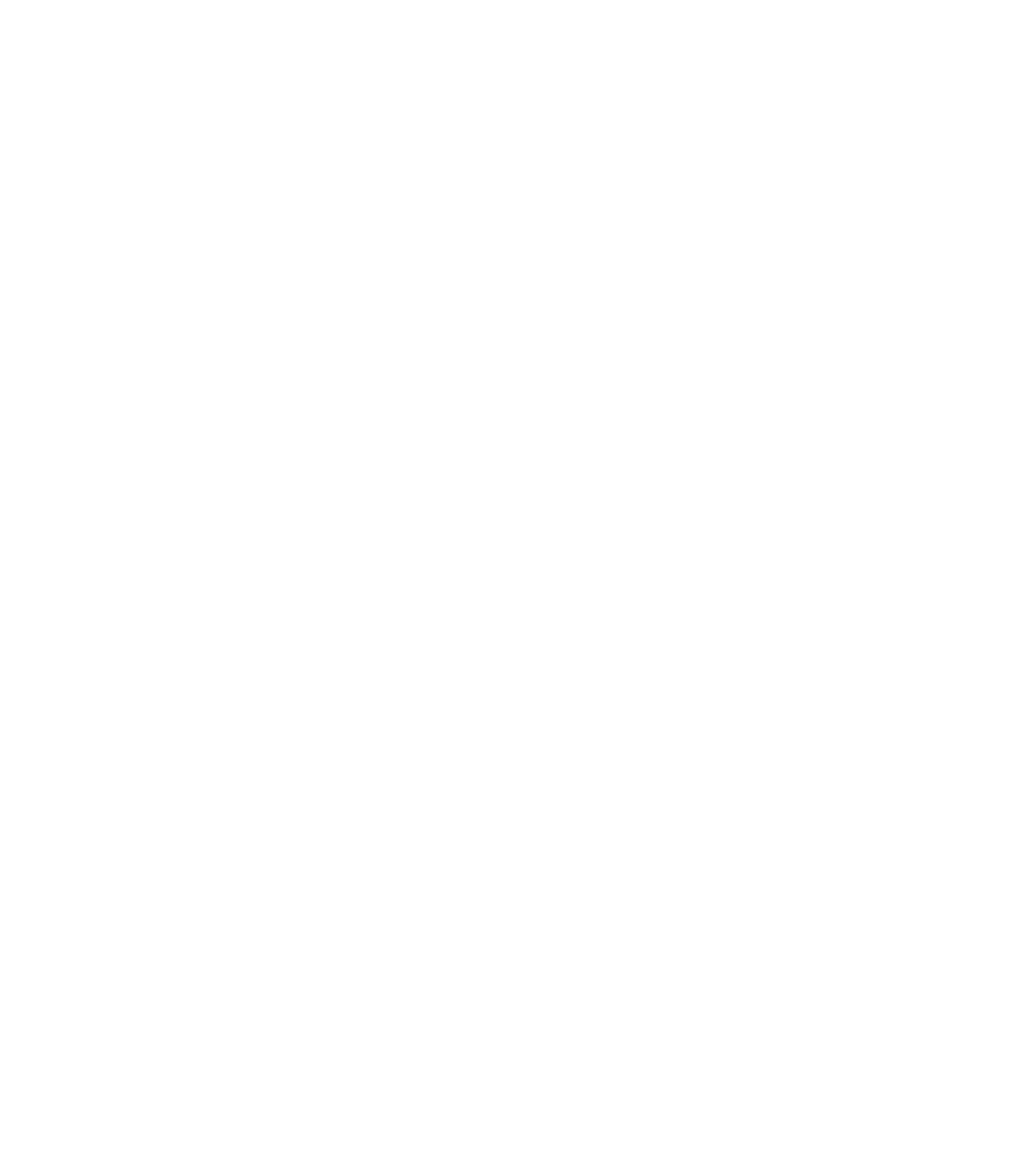
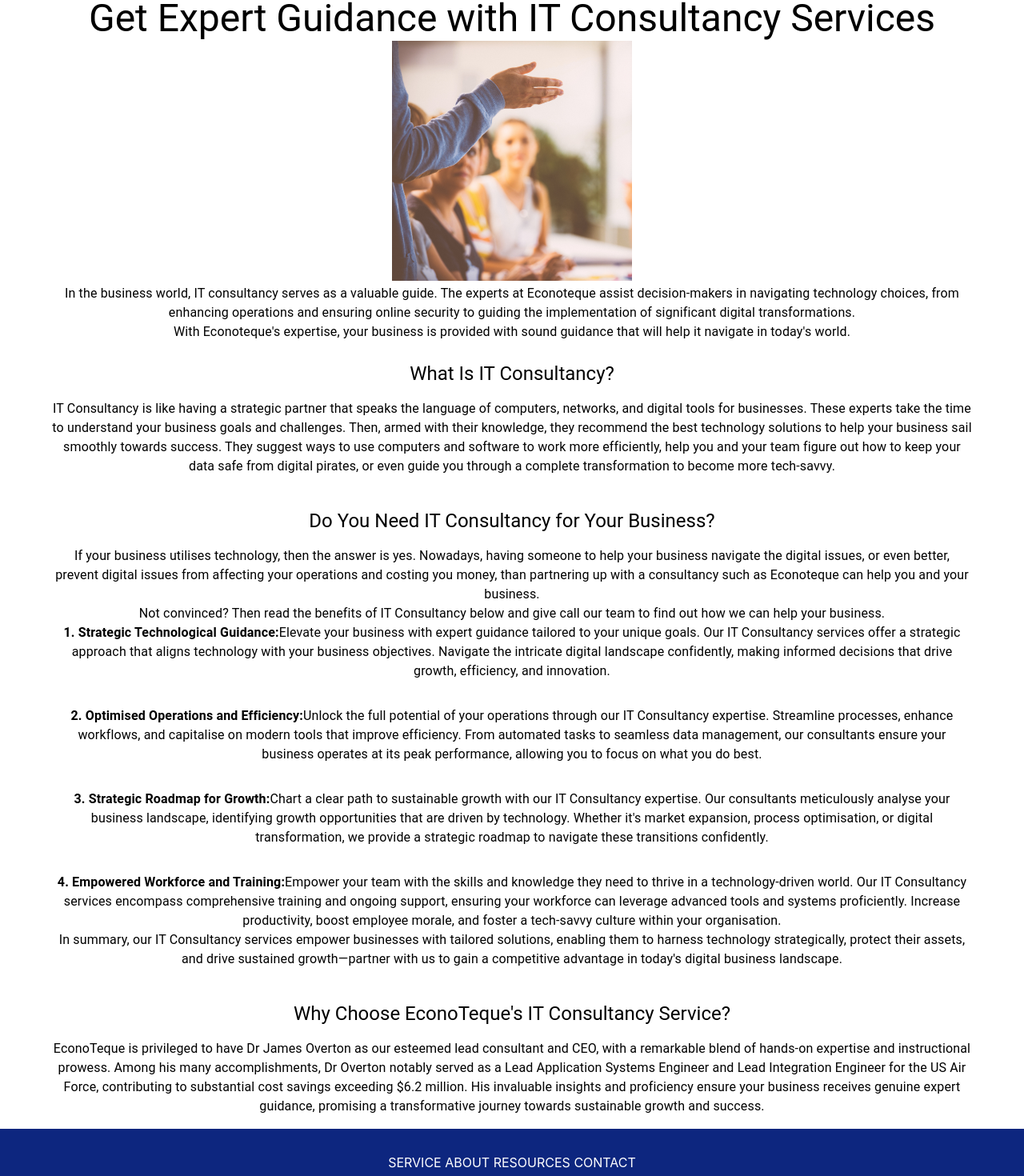
Before and after one commit to kgauzampe/econo, a React (Create React App) app: page /Service3 in a window 1280 px wide. Before the commit this address had no page. Shown: the part 97-1567 px from the top of the page at 80% size. Before the commit the page ends 800 px from the top, so only its background shows below. Built offline with nearby package versions, Linux system fonts and the light colour scheme.

Commit message:
All Service pages added

```diff
--- a/src/App.js
+++ b/src/App.js
@@ -1,8 +1,12 @@
 import { BrowserRouter as Router, Route, Routes } from 'react-router-dom';
 import Navbar from './Components/Navigation/Navigation/Nav';
 import Home from './Components/Home/home';
-import Service1 from './Components/Service1/Service1'
+import Service1 from './Components/Service1/Service1';
+import Service2 from './Components/Service2/Service2';
+// import Service3 from './Components/Service3/Service3';
+import Service4 from './Components/Service4/Service4';
 import './App.css';
+import Service3 from './Components/Service3/Service3';
 
 function App() {
 
@@ -13,6 +17,9 @@
         <Routes>
         <Route path="/" element={<Home />} />
         <Route path="/Service1" element={<Service1/>} />
+        <Route path="/Service2" element={<Service2/>} />
+        <Route path="/Service3" element={<Service3/>} />
+        <Route path="/Service4" element={<Service4/>} />
         </Routes>
       </div>
     </Router>
--- a/src/Components/Serv2Card/Serv2Card.js
+++ b/src/Components/Serv2Card/Serv2Card.js
@@ -4,9 +4,9 @@
 
 const Serv2Card = () => {
   return (
-    <Link to="/Service1" style={{ textDecoration: 'none', color: 'inherit' }}>
+    <Link to="/Service2" style={{ textDecoration: 'none', color: 'inherit' }}>
       <Card2
-        title="Software QA Training"
+        title="IT Training"
         imageUrl="path_to_image.jpg"
       />
     </Link>
--- a/src/Components/Serv3Card/Serv3Card.js
+++ b/src/Components/Serv3Card/Serv3Card.js
@@ -4,9 +4,9 @@
 
 const Serv3Card = () => {
   return (
-    <Link to="/Service1" style={{ textDecoration: 'none', color: 'inherit' }}>
+    <Link to="/Service3" style={{ textDecoration: 'none', color: 'inherit' }}>
       <Card3
-        title="Software QA Training"
+        title="IT Consultancy"
         imageUrl="path_to_image.jpg"
       />
     </Link>
--- a/src/Components/Serv4Card/Serv4Card.js
+++ b/src/Components/Serv4Card/Serv4Card.js
@@ -4,7 +4,7 @@
 
 const Serv4Card = () => {
   return (
-    <Link to="/Service1" style={{ textDecoration: 'none', color: 'inherit' }}>
+    <Link to="/Service4" style={{ textDecoration: 'none', color: 'inherit' }}>
       <Card4
         title="Software QA Training"
         imageUrl="path_to_image.jpg"
--- a/src/Components/Service1/Service1.js
+++ b/src/Components/Service1/Service1.js
@@ -23,7 +23,7 @@
                         Unlock the potential of your software quality assurance with EconoTeque's comprehensive Software QA Training program.
                         Designed to equip businesses with top-tier QA skills, our training options cater to diverse needs, including both onsite
                         and online formats.
-
+                            <br/>
                         By investing in Software QA training, you empower your technical workforce to ensure impeccable software quality
                         , setting the stage for enhanced operational excellence, innovative product development, heightened competitiveness,
                         and a robust foundation for sustained growth.
--- a/src/Components/Service2/Service2.js
+++ b/src/Components/Service2/Service2.js
@@ -1,5 +1,5 @@
 import React, { useState } from "react";
-import "./Service1.css";
+import "./Service2.css";
 import Navbar from "../Navigation/Navigation/Nav";
 import Footer from "../Footer/footer";
 import Button from '@mui/material/Button';
@@ -8,7 +8,7 @@
 import Serv1 from '../../Images/card1.png'
 
 
-const Service1 = () => {
+const Service2 = () => {
 
     return (
         <div className="Service1">
@@ -73,4 +73,4 @@
     )
 }
 
-export default Service1;
+export default Service2;
--- a/src/Components/Service3/Service3.js
+++ b/src/Components/Service3/Service3.js
@@ -1,5 +1,5 @@
 import React, { useState } from "react";
-import "./Service1.css";
+import "./Service3.css";
 import Navbar from "../Navigation/Navigation/Nav";
 import Footer from "../Footer/footer";
 import Button from '@mui/material/Button';
@@ -8,73 +8,107 @@
 import Serv1 from '../../Images/card1.png'
 
 
-const Service1 = () => {
+const Service3 = () => {
 
     return (
         <div className="Service1">
-            <Navbar/>
+            <Navbar />
             <Container>
                 <div className="Service1-content">
                     <Typography variant="h3" component="h3" className="Serv1">
-                    Help Your TeamMaster Software Quality through Expert-Led QA Training
+                        Get Expert Guidance with IT Consultancy Services
                     </Typography>
                     <img src={Serv1} alt="Card" className="serv-image2" />
                     <Typography>
-                    Unlock the potential of your software quality assurance with EconoTeque's comprehensive Software QA Training program.
-                     Designed to equip businesses with top-tier QA skills, our training options cater to diverse needs, including both onsite
-                    and online formats.
-
-                    By investing in Software QA training, you empower your technical workforce to ensure impeccable software quality
-                    , setting the stage for enhanced operational excellence, innovative product development, heightened competitiveness,
-                    and a robust foundation for sustained growth.
+                        In the business world, IT consultancy serves as a valuable guide. The experts
+                        at Econoteque assist decision-makers in navigating technology choices, from
+                        enhancing operations and ensuring online security to guiding the implementation
+                        of significant digital transformations.
+                        <br />
+                        With Econoteque's expertise, your business is provided with sound guidance that
+                        will help it navigate in today's world.
                     </Typography>
                 </div>
                 <div className="Serv1-text">
                     <Typography variant="h5" component="h5" className="Serv1-t">
-                Get Your Team Equipped With World-Class QA Training
+                        What Is IT Consultancy?
                     </Typography>
                     <Typography className="training1">
-                Determining the need for Software QA training within your team is crucial for maintaining an edge in quality assurance.
-                 Here's how to assess whether your team is ready for Software QA training:
+                        IT Consultancy is like having a strategic partner that speaks the language of computers,
+                        networks, and digital tools for businesses. These experts take the time to understand
+                        your business goals and challenges. Then, armed with their knowledge, they recommend the best
+                        technology solutions to help your business sail smoothly towards success. They suggest ways
+                        to use computers and software to work more efficiently, help you and your team figure out
+                        how to keep your data safe from digital pirates, or even guide you through a complete
+                        transformation to become more tech-savvy.
+                    </Typography>
+                    <Typography variant="h5" component="h5" className="Serv1-t">
+                        Do You Need IT Consultancy for Your Business?
                     </Typography>
                     <Typography variant="body1" className="body1">
-                    <span style={{ fontWeight: 'bold' }}>Quality Quandaries:</span>If your team encounters challenges in identifying
-                    software bugs and issues, it's a clear signal that Software QA training can equip them with the tools to enhance
-                    the quality control process. Training provides the skills needed to rigorously analyze and improve software quality,
-                    transforming confusion into precision.
+                        If your business utilises technology, then the answer is yes. Nowadays,
+                        having someone to help your business navigate the digital issues, or even better,
+                        prevent digital issues from affecting your operations and costing you money, than
+                        partnering up with a consultancy such as Econoteque can help you and your business.
+                        <br />
+                        Not convinced? Then read the benefits of IT Consultancy below and give call our
+                        team to find out how we can help your business.
+                        <br />
+                        <span style={{ fontWeight: 'bold' }}>1. Strategic Technological Guidance:</span>Elevate
+                        your business with expert guidance tailored to your unique goals. Our IT Consultancy services
+                        offer a strategic approach that aligns technology with your business objectives. Navigate the
+                        intricate digital landscape confidently, making informed decisions that drive growth, efficiency,
+                        and innovation.
                     </Typography>
                     <Typography variant="body1" className="body1">
-                    <span style={{ fontWeight: 'bold' }}>Efficiency Hurdles:</span>Struggling to conduct efficient testing and quality
-                     assessment? Software QA training steps in to optimize workflows. Your team will learn how to perform comprehensive
-                    testing more efficiently and accurately, reducing testing time and enhancing overall efficiency
+                        <span style={{ fontWeight: 'bold' }}>2. Optimised Operations and Efficiency:</span>
+                        Unlock the full potential of your operations through our IT Consultancy expertise.
+                        Streamline processes, enhance workflows, and capitalise on modern tools that
+                        improve efficiency. From automated tasks to seamless data management, our consultants
+                        ensure your business operates at its peak performance, allowing you to focus on what
+                        you do best.
                     </Typography>
                     <Typography variant="body1" className="body1">
-                    <span style={{ fontWeight: 'bold' }}>Frustration with Flaws:</span> Frustration due to recurring software defects
-                    indicates a need for Software QA training. This training addresses your team's concerns and empowers them with
-                    effective techniques, turning frustration into mastery of error detection and prevention.
+                        <span style={{ fontWeight: 'bold' }}>3. Strategic Roadmap for Growth:</span>
+                        Chart a clear path to sustainable growth with our IT Consultancy expertise. Our
+                        consultants meticulously analyse your business landscape, identifying growth
+                        opportunities that are driven by technology. Whether it's market expansion,
+                        process optimisation, or digital transformation, we provide a strategic roadmap
+                        to navigate these transitions confidently.
                     </Typography>
                     <Typography variant="body1" className="body1">
-                    <span style={{ fontWeight: 'bold' }}>Rise in Software Glitches:</span>  An increase in software glitches and
-                    functional errors can stem from a gap in understanding how to conduct thorough quality assurance. Software QA
-                    training bridges this gap by providing the necessary expertise, leading to a reduction in defects and smoother
-                    software operations.
+                        <span style={{ fontWeight: 'bold' }}>4. Empowered Workforce and Training:</span>
+                        Empower your team with the skills and knowledge they need to thrive in a
+                        technology-driven world. Our IT Consultancy services encompass comprehensive
+                        training and ongoing support, ensuring your workforce can leverage advanced tools
+                        and systems proficiently. Increase productivity, boost employee morale, and foster
+                        a tech-savvy culture within your organisation.
+                            <br/>
+                        In summary, our IT Consultancy services empower businesses with tailored solutions,
+                        enabling them to harness technology strategically, protect their assets, and drive
+                        sustained growth—partner with us to gain a competitive advantage in today's digital
+                        business landscape.
+                    </Typography>
+                    <Typography variant="h5" component="h5" className="Serv1-t">
+                        Why Choose EconoTeque's IT Consultancy Service?
                     </Typography>
                     <Typography variant="body1" className="body1">
-                    <span style={{ fontWeight: 'bold' }}>Adoption of New Testing Techniques:</span>  Hesitant to embrace new testing
-                     methodologies or tools? Software QA training can alleviate those concerns. This training introduces innovative
-                    testing approaches, making the adoption of advanced testing techniques an exciting avenue for growth and improvement.
-
-                    Beyond teaching, we empower your teams to elevate their problem-solving abilities and cultivate a comprehensive
-                     understanding of the software they test from its foundational core.
+                    EconoTeque is privileged to have Dr James Overton as our esteemed lead consultant and
+                    CEO, with a remarkable blend of hands-on expertise and instructional prowess. Among
+                    his many accomplishments, Dr Overton notably served as a Lead Application Systems
+                    Engineer and Lead Integration Engineer for the US Air Force, contributing to substantial
+                    cost savings exceeding $6.2 million. His invaluable insights and proficiency ensure your
+                    business receives genuine expert guidance, promising a transformative journey towards
+                    sustainable growth and success.
                     </Typography>
 
 
                 </div>
             </Container>
-            <Footer/>
+            <Footer />
         </div>
 
     )
 }
 
-export default Service1;
+export default Service3;
--- a/src/Components/Service4/Service4.js
+++ b/src/Components/Service4/Service4.js
@@ -1,5 +1,5 @@
 import React, { useState } from "react";
-import "./Service1.css";
+import "./Service4.css";
 import Navbar from "../Navigation/Navigation/Nav";
 import Footer from "../Footer/footer";
 import Button from '@mui/material/Button';
@@ -8,73 +8,101 @@
 import Serv1 from '../../Images/card1.png'
 
 
-const Service1 = () => {
+const Service4 = () => {
 
     return (
         <div className="Service1">
-            <Navbar/>
+            <Navbar />
             <Container>
                 <div className="Service1-content">
                     <Typography variant="h3" component="h3" className="Serv1">
-                    Help Your TeamMaster Software Quality through Expert-Led QA Training
+                        Gain Expert Insights with Software QA Consultancy Services
                     </Typography>
                     <img src={Serv1} alt="Card" className="serv-image2" />
                     <Typography>
-                    Unlock the potential of your software quality assurance with EconoTeque's comprehensive Software QA Training program.
-                     Designed to equip businesses with top-tier QA skills, our training options cater to diverse needs, including both onsite
-                    and online formats.
-
-                    By investing in Software QA training, you empower your technical workforce to ensure impeccable software quality
-                    , setting the stage for enhanced operational excellence, innovative product development, heightened competitiveness,
-                    and a robust foundation for sustained growth.
+                        In the realm of software quality assurance (QA), consultancy services act as a guiding
+                        beacon. At Econoteque, our team of experts assists decision-makers in navigating the
+                        intricacies of software quality, from refining testing processes and ensuring robust
+                        security to orchestrating seamless integration of QA practices.
+                        <br />
+                        Benefit from Econoteque's wealth of experience to guide your business through the
+                        ever-evolving landscape of software quality assurance
                     </Typography>
                 </div>
                 <div className="Serv1-text">
                     <Typography variant="h5" component="h5" className="Serv1-t">
-                Get Your Team Equipped With World-Class QA Training
+                        Is Software QA Consultancy Right for Your Business?
                     </Typography>
                     <Typography className="training1">
-                Determining the need for Software QA training within your team is crucial for maintaining an edge in quality assurance.
-                 Here's how to assess whether your team is ready for Software QA training:
+                        If your business relies on software to drive operations, then the answer is a resounding
+                        yes. In the modern digital landscape, having a dedicated partner to navigate QA intricacies
+                        or, better yet, preempt quality-related issues from affecting your software's performance
+                        and your bottom line is paramount. Engaging with a consultancy like Econoteque can
+                        provide the support and expertise needed to elevate your software quality endeavours.
+                        <br />
+                        Not fully convinced? Read on to discover the benefits of Software QA Consultancy and
+                        connect with our team to explore how we can elevate your software quality assurance
+                        processes.
                     </Typography>
                     <Typography variant="body1" className="body1">
-                    <span style={{ fontWeight: 'bold' }}>Quality Quandaries:</span>If your team encounters challenges in identifying
-                    software bugs and issues, it's a clear signal that Software QA training can equip them with the tools to enhance
-                    the quality control process. Training provides the skills needed to rigorously analyze and improve software quality,
-                    transforming confusion into precision.
+                        <span style={{ fontWeight: 'bold' }}>Strategic QA Guidance:</span>
+                        <br />
+                        Elevate your software quality with tailored guidance aligned with your unique goals.
+                        Our Software QA Consultancy services offer a strategic approach that aligns testing
+                        methodologies with your software objectives. Navigate the intricate landscape of
+                        quality assurance confidently, making informed decisions that lead to impeccable
+                        software performance, efficiency, and innovation.
                     </Typography>
                     <Typography variant="body1" className="body1">
-                    <span style={{ fontWeight: 'bold' }}>Efficiency Hurdles:</span>Struggling to conduct efficient testing and quality
-                     assessment? Software QA training steps in to optimize workflows. Your team will learn how to perform comprehensive
-                    testing more efficiently and accurately, reducing testing time and enhancing overall efficiency
+                        <span style={{ fontWeight: 'bold' }}>Optimised Testing Processes:</span>
+                        <br />
+                        Unlock the full potential of your software testing practices through our Software
+                        QA Consultancy expertise. Streamline testing processes, enhance methodologies, and
+                        capitalize on modern tools that improve efficiency. From automated testing to
+                        comprehensive quality assessments, our consultants ensure your software maintains peak performance,
+                        allowing you to focus on delivering top-notch applications.
                     </Typography>
                     <Typography variant="body1" className="body1">
-                    <span style={{ fontWeight: 'bold' }}>Frustration with Flaws:</span> Frustration due to recurring software defects
-                    indicates a need for Software QA training. This training addresses your team's concerns and empowers them with
-                    effective techniques, turning frustration into mastery of error detection and prevention.
+                        <span style={{ fontWeight: 'bold' }}>Strategic QA Roadmap:</span>
+                        <br />
+                        Chart a clear course toward superior software quality with our Software QA Consultancy
+                        expertise. Our consultants meticulously analyze your software landscape, identifying QA
+                        opportunities driven by advanced practices. Whether it's optimizing testing strategies,
+                        improving quality assessment workflows, or implementing QA transformations, we provide
+                        a strategic roadmap to navigate these enhancements confidently.
                     </Typography>
                     <Typography variant="body1" className="body1">
-                    <span style={{ fontWeight: 'bold' }}>Rise in Software Glitches:</span>  An increase in software glitches and
-                    functional errors can stem from a gap in understanding how to conduct thorough quality assurance. Software QA
-                    training bridges this gap by providing the necessary expertise, leading to a reduction in defects and smoother
-                    software operations.
+                        <span style={{ fontWeight: 'bold' }}>Empowered QA Team and Training:</span>
+                        <br />
+                        Empower your QA team with the skills and knowledge needed to excel in a
+                        software-driven world. Our Software QA Consultancy services encompass comprehensive
+                        training and ongoing support, ensuring your QA workforce can leverage advanced
+                        methodologies and tools proficiently. Boost efficiency, and morale, and cultivate
+                        a culture of excellence within your QA endeavours.
+                        <br />
+                        In summary, our Software QA Consultancy services equip businesses with tailored
+                        solutions, enabling them to optimise software quality strategically, fortify
+                        applications, and drive sustained excellence—partner with us to gain a competitive
+                        edge in today's digital landscape.
+                    </Typography>
+                    <Typography variant="h5" component="h5" className="Serv1-t">
+                        Why Choose EconoTeque's Software QA Consultancy Service?
                     </Typography>
                     <Typography variant="body1" className="body1">
-                    <span style={{ fontWeight: 'bold' }}>Adoption of New Testing Techniques:</span>  Hesitant to embrace new testing
-                     methodologies or tools? Software QA training can alleviate those concerns. This training introduces innovative
-                    testing approaches, making the adoption of advanced testing techniques an exciting avenue for growth and improvement.
-
-                    Beyond teaching, we empower your teams to elevate their problem-solving abilities and cultivate a comprehensive
-                     understanding of the software they test from its foundational core.
+                        EconoTeque is privileged to have Dr James Overton as our esteemed lead consultant and
+                        CEO, a professional with a remarkable blend of hands-on expertise and instructional
+                        prowess. Among his many accomplishments, Dr Overton notably served as a Lead Quality
+                        Assurance Engineer for renowned software companies, contributing to substantial
+                        quality improvements. His invaluable insights and proficiency ensure your business
+                        receives genuine expert guidance, promising a transformative journey towards
+                        enhanced software quality and success.
                     </Typography>
-
-
                 </div>
             </Container>
-            <Footer/>
+            <Footer />
         </div>
 
     )
 }
 
-export default Service1;
+export default Service4;
```
Also changed, not shown: src/Components/Home/home.js (+2 -8 lines). Lines whose indentation alone changed are shown as unchanged.
